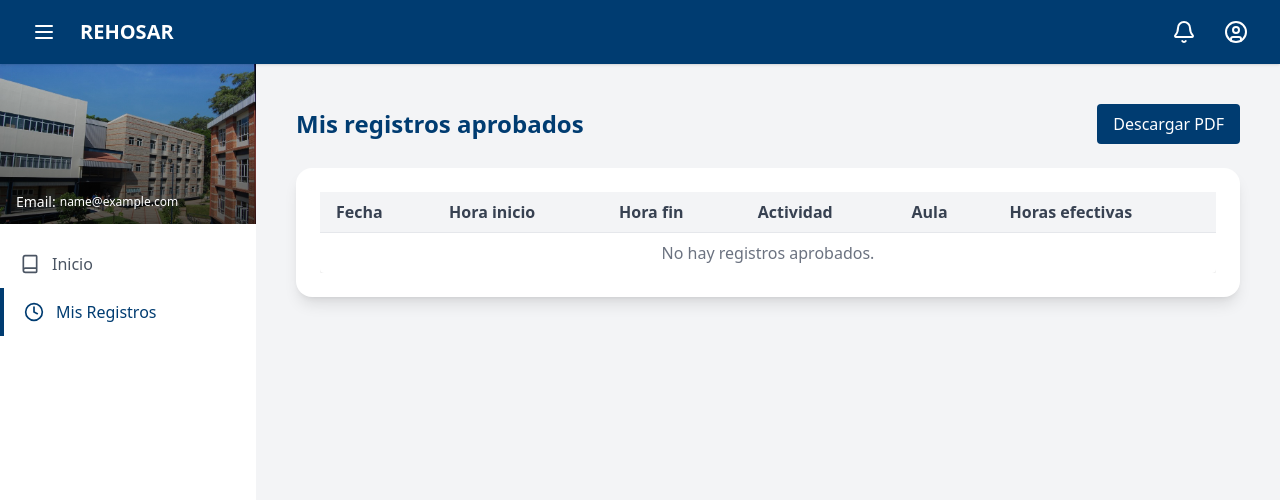
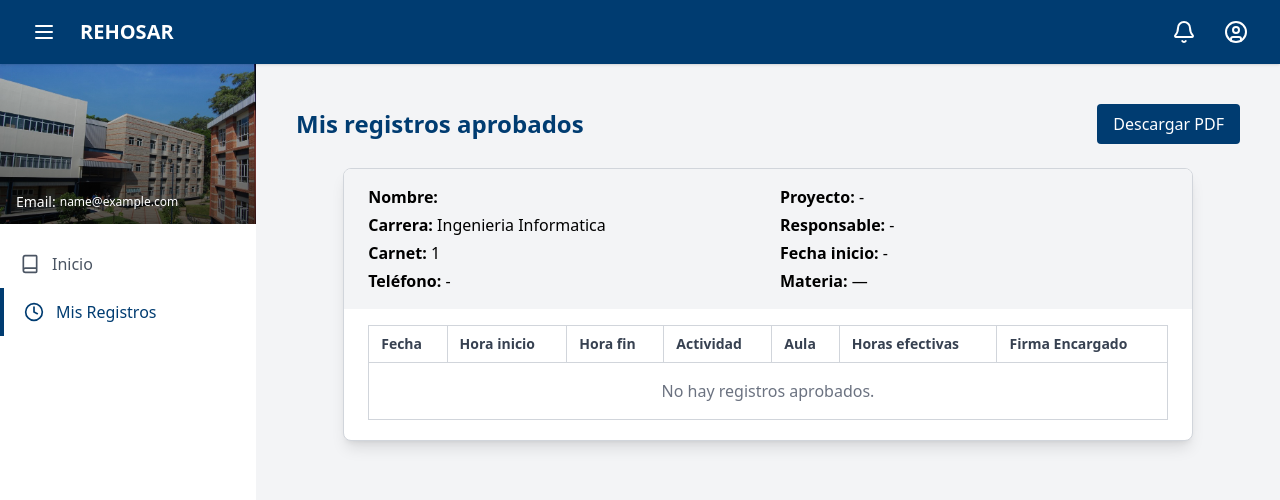
Before and after one commit to PNC-012025/pnc-proyecto-final-frontend-ft-grupo-08-s02, a React (Vite) app: page /dashboard/registros in a window 1280 px wide. Shown: the top 500 px of the page. Built offline with nearby package versions, Linux system fonts and the light colour scheme; sample sign-in values are in the browser's storage.

Commit message:
desing: Se mejoro la interfaz del pdf a descargar

```diff
--- a/src/pages/Registros/RegistrosPage.tsx
+++ b/src/pages/Registros/RegistrosPage.tsx
@@ -33,7 +33,7 @@ const RegistrosPage: React.FC = () => {
 
   const printableRef = useRef<HTMLDivElement>(null);
 
-  // Información para PDF y formulario:
+  // Datos fijos y rellenables
   const [info, setInfo] = useState({
     nombre: user?.nombre || '',
     carrera: 'Ingenieria Informatica',
@@ -44,7 +44,7 @@ const RegistrosPage: React.FC = () => {
     inicio: '',
   });
 
-  /* ── 1. obtener materias ── */
+  /* ── Se obtienen materias ── */
   useEffect(() => {
     if (!canFilter) return;
     const rawP = localStorage.getItem('usuarioXmateria');
@@ -53,70 +53,53 @@ const RegistrosPage: React.FC = () => {
     const puente = JSON.parse(rawP) as PuenteLS[];
     const catalog = JSON.parse(rawM) as CatMateria[];
     const ids = puente.filter(p => p.id_usuario === userId).map(p => p.id_materia);
-    const lista = catalog.filter(m => ids.includes(m.id));
-    setMaterias(lista);
-    setMateriaSel(lista[0]?.id ?? '');
+    setMaterias(catalog.filter(m => ids.includes(m.id)));
+    setMateriaSel(ids[0] || '');
   }, [canFilter, userId]);
 
-  /* ── 2. carga de registros ── */
+  /* ── Se cargan de registros ── */
   useEffect(() => {
     const raw = localStorage.getItem('registros');
     if (!raw) { setRegistros([]); return; }
     const all = JSON.parse(raw) as RegistroHora[];
-    setRegistros(
-      all.filter(r =>
+    setRegistros(all.filter(r =>
       r.estudianteId === userId &&
       r.estado === 'APROBADO' &&
       (!materiaSel || r.materia === materiaSel)
-      )
-    );
+    ));
   }, [userId, materiaSel]);
 
-  /* ── 3. Generar PDF ── */
+  /* ── Generacion de PDF ── */
   const downloadPdf = async () => {
     if (!printableRef.current) return;
-    const canvas = await html2canvas(printableRef.current);
+    const canvas = await html2canvas(printableRef.current, { scale: 2 } as any);
     const pdf = new jsPDF('l', 'pt', 'a4');
-    const w = pdf.internal.pageSize.getWidth();
-    const h = (canvas.height * w) / canvas.width;
-    pdf.addImage(canvas.toDataURL('image/png'), 'PNG', 0, 0, w, h);
+    const margin = 20;
+    const pageWidth = pdf.internal.pageSize.getWidth();
+    const usableWidth = pageWidth - margin * 2;
+    const height = (canvas.height * usableWidth) / canvas.width;
+    pdf.addImage(canvas.toDataURL('image/png'), 'PNG', margin, margin, usableWidth, height);
     const slug = (materiaSel || 'general').replace(/\s+/g, '_');
-    pdf.save(`asistencia_${slug}_${userId}_${Date.now()}.pdf`);
+    pdf.save(`Registro de asistencia_${info.carnet}_.pdf`);
   };
 
   return (
     <div className="space-y-6 p-4">
-      {/* Encabezado */}
+      {/* Encabezado y filtro */}
       <div className="flex flex-col md:flex-row md:items-center md:justify-between gap-4">
-        <div className="flex items-center gap-4">
-          <h2 className="text-2xl font-bold text-[rgb(0,60,113)]">
-            Mis registros aprobados
-          </h2>
-
-          {/* Filtro de materias */}
+        <h2 className="text-2xl font-bold text-[rgb(0,60,113)]">Mis registros aprobados</h2>
         {canFilter && (
-            <div className="flex items-center gap-2">
-              <span className="font-medium">Materia:</span>
-              {materias.length ? (
           <select
             value={materiaSel}
             onChange={e => setMateriaSel(e.target.value)}
-                  className="border px-2 py-1 rounded"
+            className="border px-2 py-1 rounded bg-white"
           >
-                  <option value="">Todas</option>
+            <option value="">Todas las materias</option>
             {materias.map(m => (
-                    <option key={m.id} value={m.id}>
-                      {m.nombre}
-                    </option>
+              <option key={m.id} value={m.id}>{m.nombre}</option>
             ))}
           </select>
-              ) : (
-                <span className="italic text-gray-500">— sin materias —</span>
         )}
-            </div>
-          )}
-        </div>
-
         <button
           onClick={downloadPdf}
           className="flex items-center gap-1 bg-[rgb(0,60,113)] text-white px-4 py-2 rounded hover:bg-[rgb(0,50,95)]"
@@ -127,112 +110,93 @@ const RegistrosPage: React.FC = () => {
 
       {/* Formulario para instructores */}
       {canFilter && (
-        <div className="bg-white p-4 rounded shadow-md space-y-2">
-          <h3 className="font-semibold text-[rgb(0,60,113)]">Información para Control de Asistencia</h3>
+        <div className="bg-white p-4 rounded shadow space-y-4">
+          <h3 className="text-lg font-semibold text-[rgb(0,60,113)]">
+            Información para Control de Asistencia
+          </h3>
           <div className="grid grid-cols-1 md:grid-cols-2 gap-4">
-            <div className="flex flex-col">
-              <label className="text-sm font-medium">Carrera</label>
+            {[
+              { label: 'Carrera', value: info.carrera, readOnly: true },
+              { label: 'Carnet', value: info.carnet, readOnly: true },
+              { label: 'Teléfono', value: info.telefono, onChange: (v: string) => setInfo(i => ({ ...i, telefono: v })) },
+              { label: 'Nombre Proyecto', value: info.proyecto, onChange: (v: string) => setInfo(i => ({ ...i, proyecto: v })) },
+              { label: 'Responsable', value: info.institucion, onChange: (v: string) => setInfo(i => ({ ...i, institucion: v })) },
+              { label: 'Fecha inicio', value: info.inicio, type: 'date', onChange: (v: string) => setInfo(i => ({ ...i, inicio: v })) },
+            ].map(({ label, value, readOnly, onChange, type }) => (
+              <div key={label} className="flex flex-col">
+                <label className="text-sm font-medium">{label}</label>
                 <input
-                type="text"
-                value={info.carrera}
-                readOnly
-                className="w-full border rounded px-3 py-2 bg-gray-100 cursor-not-allowed"
+                  type={type || 'text'}
+                  value={value}
+                  readOnly={!!readOnly}
+                  onChange={e => onChange && onChange(e.target.value)}
+                  className={`w-full border rounded px-3 py-2 ${readOnly ? 'bg-gray-100 cursor-not-allowed' : ''
+                    }`}
                 />
               </div>
-            <div className="flex flex-col">
-              <label className="text-sm font-medium">Carnet</label>
-              <input
-                type="text"
-                value={info.carnet}
-                readOnly
-                className="w-full border rounded px-3 py-2 bg-gray-100 cursor-not-allowed"
-              />
-            </div>
-            <div className="flex flex-col">
-              <label className="text-sm font-medium">Teléfono</label>
-              <input
-                type="tel"
-                placeholder="Número de teléfono"
-                value={info.telefono}
-                onChange={e => setInfo({ ...info, telefono: e.target.value })}
-                className="w-full border rounded px-3 py-2"
-              />
-            </div>
-            <div className="flex flex-col">
-              <label className="text-sm font-medium">Proyecto/Actividad</label>
-              <input
-                type="text"
-                placeholder="Proyecto o actividad"
-                value={info.proyecto}
-                onChange={e => setInfo({ ...info, proyecto: e.target.value })}
-                className="w-full border rounded px-3 py-2"
-              />
-            </div>
-            <div className="flex flex-col">
-              <label className="text-sm font-medium">Responsable</label>
-              <input
-                type="text"
-                placeholder="Responsable de la unidad"
-                value={info.institucion}
-                onChange={e => setInfo({ ...info, institucion: e.target.value })}
-                className="w-full border rounded px-3 py-2"
-              />
-            </div>
-            <div className="flex flex-col">
-              <label className="text-sm font-medium">Fecha inicio</label>
-              <input
-                type="date"
-                value={info.inicio}
-                onChange={e => setInfo({ ...info, inicio: e.target.value })}
-                className="w-full border rounded px-3 py-2"
-              />
-            </div>
+            ))}
           </div>
         </div>
       )}
 
-      {/* Zona de informacion del estudinate */}
-      <div ref={printableRef} className="bg-white p-6 rounded-2xl shadow-lg space-y-6">
-        {canFilter && (
-          <div className="grid grid-cols-1 md:grid-cols-2 gap-4 divide-y md:divide-y-0 md:divide-x divide-gray-200">
-            <div className="space-y-2 pr-4">
-              <p><span className="font-bold">Nombre del estudiante:</span> {info.nombre}</p>
-              <p><span className="font-bold">Carrera:</span> {info.carrera}</p>
-              <p><span className="font-bold">Carnet:</span> {info.carnet}</p>
-              <p><span className="font-bold">Teléfono:</span> {info.telefono || '-'}</p>
+      {/* Zona imprimible para PDF */}
+      <div
+        ref={printableRef}
+        className="mx-auto bg-white rounded-lg shadow-lg border border-gray-300 overflow-hidden"
+        style={{ width: '90%', paddingBottom: '20px' }}
+      >
+        {/* Header gris con datos */}
+        <div className="bg-gray-100 px-6 py-4 grid grid-cols-1 md:grid-cols-2 gap-6">
+          <div className="space-y-1">
+            <p><strong>Nombre:</strong> {info.nombre}</p>
+            <p><strong>Carrera:</strong> {info.carrera}</p>
+            <p><strong>Carnet:</strong> {info.carnet}</p>
+            <p><strong>Teléfono:</strong> {info.telefono || '-'}</p>
           </div>
-            <div className="space-y-2 pl-4">
-              <p><span className="font-bold">Proyecto/Actividad:</span> {info.proyecto || '-'}</p>
-              <p><span className="font-bold">Responsable:</span> {info.institucion || '-'}</p>
-              <p><span className="font-bold">Fecha inicio:</span> {info.inicio || '-'}</p>
-              <p><span className="font-bold">Materia:</span> {materias.find(m => m.id === materiaSel)?.nombre || '—'}</p>
+          <div className="space-y-1">
+            <p><strong>Proyecto:</strong> {info.proyecto || '-'}</p>
+            <p><strong>Responsable:</strong> {info.institucion || '-'}</p>
+            <p><strong>Fecha inicio:</strong> {info.inicio || '-'}</p>
+            <p><strong>Materia:</strong> {materias.find(m => m.id === materiaSel)?.nombre || '—'}</p>
           </div>
         </div>
-        )}
 
-        {/* Tabla de registros */}
-        <div className="overflow-x-auto">
-          <table className="min-w-full bg-white rounded shadow divide-y divide-gray-200">
+        {/* Tabla con cuadrícula*/}
+        <div className="px-6 pt-4">
+          <table className="min-w-full border-collapse border border-gray-300">
             <thead>
-              <tr className="bg-gray-100 text-gray-700 text-left">
-                {['Fecha', 'Hora inicio', 'Hora fin', 'Actividad', 'Aula', 'Horas efectivas'].map(c => (
-                  <th key={c} className="px-4 py-2">{c}</th>
+              <tr className="bg-white">
+                {[
+                  'Fecha',
+                  'Hora inicio',
+                  'Hora fin',
+                  'Actividad',
+                  'Aula',
+                  'Horas efectivas',
+                  'Firma Encargado'
+                ].map(col => (
+                  <th
+                    key={col}
+                    className="border border-gray-300 px-3 py-2 text-left text-sm font-semibold text-gray-700"
+                  >
+                    {col}
+                  </th>
                 ))}
               </tr>
             </thead>
             <tbody>
               {registros.length ? registros.map(r => (
-                <tr key={r.id} className="hover:bg-gray-50">
-                  <td className="px-4 py-2">{r.fecha}</td>
-                  <td className="px-4 py-2">{r.horaInicio}</td>
-                  <td className="px-4 py-2">{r.horaFin}</td>
-                  <td className="px-4 py-2">{r.actividad}</td>
-                  <td className="px-4 py-2">{r.aula}</td>
-                  <td className="px-4 py-2">{r.horasEfectivas}</td>
+                <tr key={r.id} className="bg-white">
+                  <td className="border border-gray-300 px-3 py-1 text-sm">{r.fecha}</td>
+                  <td className="border border-gray-300 px-3 py-1 text-sm">{r.horaInicio}</td>
+                  <td className="border border-gray-300 px-3 py-1 text-sm">{r.horaFin}</td>
+                  <td className="border border-gray-300 px-3 py-1 text-sm">{r.actividad}</td>
+                  <td className="border border-gray-300 px-3 py-1 text-sm">{r.aula}</td>
+                  <td className="border border-gray-300 px-3 py-1 text-sm">{r.horasEfectivas}</td>
                 </tr>
               )) : (
                 <tr>
-                  <td colSpan={6} className="px-4 py-2 text-center text-gray-500">
+                  <td colSpan={7} className="border border-gray-300 px-3 py-4 text-center text-gray-500">
                     No hay registros aprobados.
                   </td>
                 </tr>
```
Lines whose indentation alone changed are shown as unchanged.
